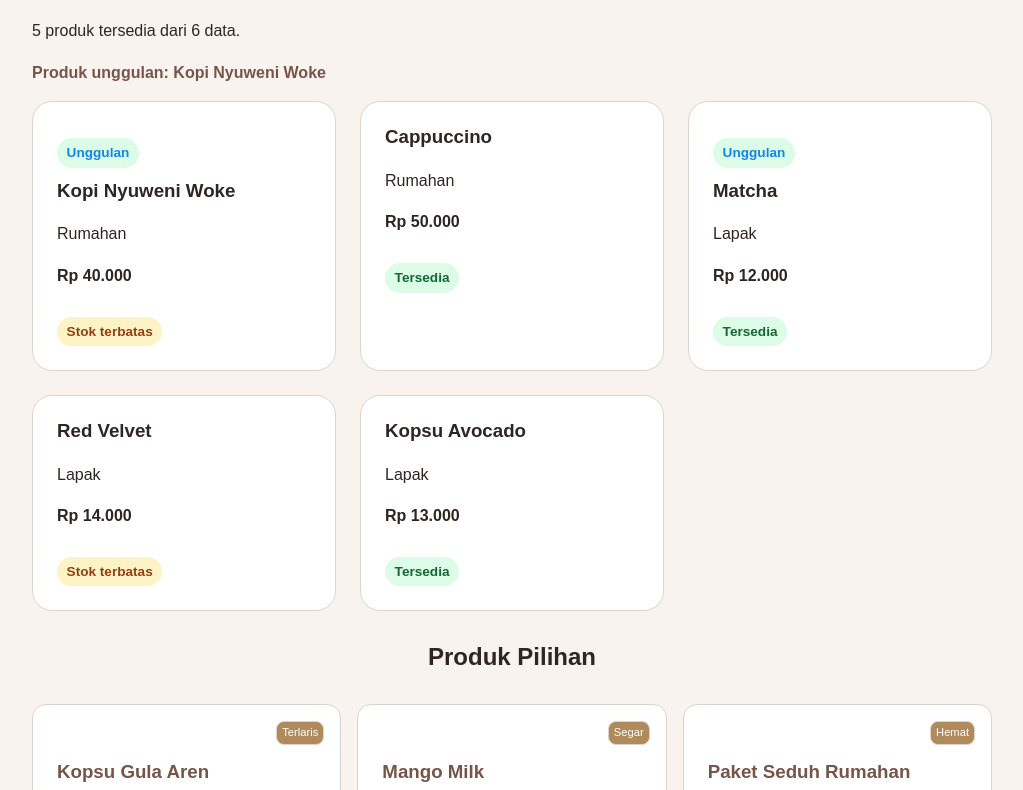
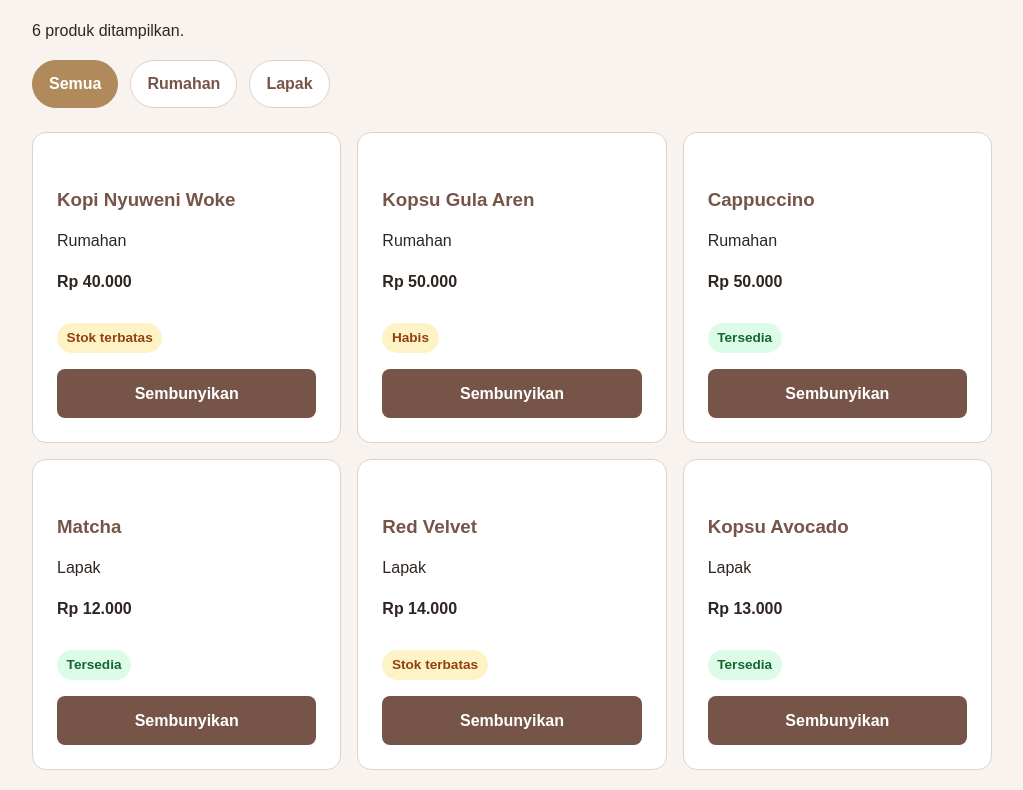
Before and after one commit to kmlmhmn/kopi-pojok-kidul, a plain HTML site: page produk.html in a window 1280 px wide. Shown: the part 715-1505 px from the top of the page, without its empty margins (128-1151 px from the left). Drawn offline with nearby package versions, Linux system fonts and the light colour scheme.

Commit message:
feat: add DOM product filter rendering

```diff
--- a/css/style.css
+++ b/css/style.css
@@ -530,6 +530,10 @@ th {
 }
 
 .js-product-card {
+  position: relative;
+  display: flex;
+  flex-direction: column;
+  margin: 0;
   padding: var(--space-4);
   border: 1px solid var(--color-border);
   border-radius: var(--radius-lg);
@@ -537,7 +541,9 @@ th {
 }
 
 .stock-badge {
+  margin-bottom: var(--space-3);
   display: inline-flex;
+  width: fit-content;
   margin-block-start: var(--space-2);
   padding: 0.25rem 0.6rem;
   border-radius: 999px;
@@ -563,18 +569,65 @@ th {
 }
 
 .featured-badge {
+  position: absolute;
+  top: var(--space-3);
+  right: var(--space-3);
   display: inline-flex;
   align-self: flex-end;
   margin-block-start: var(--space-2);
   margin-block-end: var(--space-2);
   padding: 0.25rem 0.6rem;
   border-radius: 999px;
-  font-size: 0.85rem;
+  font-size: 0.75rem;
   font-weight: 700;
   background: #dcfce7;
   color: #0c87eb;
 }
 
+.filter-bar {
+  display: flex;
+  flex-wrap: wrap;
+  gap: 0.75rem;
+  margin-block: 1rem 1.5rem;
+}
+
+.filter-button {
+  border: 1px solid var(--color-border, #cbd5e1);
+  border-radius: 999px;
+  background: #ffffff;
+  color: var(--color-primary, #1f2937);
+  padding: 0.65rem 1rem;
+  font-weight: 700;
+  cursor: pointer;
+}
+
+.filter-button:hover {
+  background: var(--color-focus);
+  color: #1f2937;
+}
+
+.filter-button.is-active {
+  background: var(--color-focus);
+  border-color: var(--color-focus);
+  color: #ffff;
+}
+
+.filter-button:hover,
+.filter-button:focus-visible {
+  color: #ffffff;
+  border-color: var(--color-primary, #2563eb);
+  outline: 3px solid rgb(37 99 235 / 20%);
+  outline-offset: 2px;
+}
+
+.empty-state {
+  grid-column: 1 / -1;
+  border: 1px dashed #94a3b8;
+  border-radius: 1rem;
+  padding: 1rem;
+  background: #ffffff;
+  color: #64748b;
+}
 /* ============== Tentang ================= */
 .about-image {
   display: block;
--- a/js/app.js
+++ b/js/app.js
@@ -7,6 +7,10 @@ const produkUmkm = [
   { nama: "Kopsu Avocado", kategori: "Lapak", berat : null ,harga: 13000, stok: 10, unggulan : false },
 ];
 console.table(produkUmkm);
+
+const produkGrid = document.querySelector("#produk-grid");
+const produkStatus = document.querySelector("#produk-status");
+const tombolFilter = document.querySelectorAll("[data-filter]");
 
 // =========== Format rupiah ============
 function formatRupiah(nilai) {
@@ -58,21 +62,83 @@ function buatKartuProduk(produk) {
     </article>
   `;
 }
-// ============= Pengolahan data produk =============
-const produkTersedia = produkUmkm.filter((produk) => produk.stok > 0);
-console.log("Produk tersedia:", produkTersedia);
-const produkUnggulan = produkUmkm.find((produk) => produk.unggulan === true);
-console.log("Produk unggulan:", produkUnggulan);
-const markupProduk = produkTersedia.map(buatKartuProduk).join("");
-console.log("Markup produk:", markupProduk);
 
-// ============ forEach untuk debugging terarah ==============
-produkUmkm.forEach((produk) => {
-  console.log("Debug produk:", produk.nama, "stok:", produk.stok);
-});
+function buatElemenProduk(produk) {
+  const card = document.createElement("article");
+  card.classList.add("product-card");
 
-// ======== RENDER DATA KE DOM ============
-function renderProduk() {
+  const title = document.createElement("h3");
+  title.textContent = produk.nama;
+
+  const category = document.createElement("p");
+  category.classList.add("category-note");
+  category.textContent = produk.kategori;
+
+  const price = document.createElement("p");
+  price.classList.add("price");
+  price.textContent = formatRupiah(produk.harga);
+
+  const removeButton = document.createElement("button");
+  removeButton.type = "button";
+  removeButton.textContent = "Sembunyikan";
+  removeButton.classList.add("ghost-button");
+
+  removeButton.addEventListener("click", () => {
+    card.remove();
+    produkStatus.textContent = "Satu kartu disembunyikan dari tampilan sementara.";
+  });
+
+  const stock = document.createElement("span");
+  const status = statusStok(produk.stok);
+  stock.classList.add("stock-badge");
+  if (status.className) {
+    stock.classList.add(status.className);
+  }
+  stock.textContent = status.label;
+
+  card.append(title, category, price, stock, removeButton);
+  return card;
+}
+
+//empty state
+function buatEmptyState(kategori) {
+  const empty = document.createElement("p");
+  empty.classList.add("empty-state");
+  empty.textContent = `Belum ada produk pada kategori ${kategori}.`;
+  return empty;
+}
+
+// render produk filter
+function renderProduk(kategoriAktif = "Semua") {
+  if (!produkGrid || !produkStatus) {
+    console.warn("Target render produk tidak ditemukan.");
+    return;
+  }
+
+  console.log("Render kategori:", kategoriAktif);
+
+
+  const produkTampil = kategoriAktif === "Semua"
+    ? produkUmkm
+    : produkUmkm.filter((produk) => produk.kategori === kategoriAktif);
+
+  produkGrid.replaceChildren();
+
+  if (produkTampil.length === 0) {
+    produkGrid.append(buatEmptyState(kategoriAktif));
+    produkStatus.textContent = "0 produk ditemukan.";
+    return;
+  }
+
+  produkTampil.forEach((produk) => {
+    produkGrid.append(buatElemenProduk(produk));
+  });
+
+  produkStatus.textContent = `${produkTampil.length} produk ditampilkan.`;
+}
+
+// render produk dari data lokal/versi p10
+function renderProdukDinamis() {
   const grid = document.querySelector("#produk-dinamis");
   const ringkasan = document.querySelector("#produk-ringkasan");
   const unggulan = document.querySelector("#produk-unggulan");
@@ -87,11 +153,40 @@ function renderProduk() {
   const markupProduk = produkTersedia.map(buatKartuProduk).join("");
 
   grid.innerHTML = markupProduk;
+
   ringkasan.textContent = `${produkTersedia.length} produk tersedia dari ${produkUmkm.length} data.`;
+
   unggulan.textContent = produkUnggulan
     ? `Produk unggulan: ${produkUnggulan.nama}`
     : "Belum ada produk unggulan.";
+}
 
-  console.table(produkUmkm);
-}
-document.addEventListener("DOMContentLoaded", renderProduk);
+renderProduk();
+renderProdukDinamis();
+
+
+// ============= Pengolahan data produk =============
+const produkTersedia = produkUmkm.filter((produk) => produk.stok > 0);
+console.log("Produk tersedia:", produkTersedia);
+const produkUnggulan = produkUmkm.find((produk) => produk.unggulan === true);
+console.log("Produk unggulan:", produkUnggulan);
+const markupProduk = produkTersedia.map(buatKartuProduk).join("");
+console.log("Markup produk:", markupProduk);
+
+// ============ forEach untuk debugging terarah ==============
+produkUmkm.forEach((produk) => {
+  console.log("Debug produk:", produk.nama, "stok:", produk.stok);
+});
+
+//menambhkan event listener untuk tombol filter
+tombolFilter.forEach((tombol) => {
+  tombol.addEventListener("click", (event) => {
+    const tombolAktif = event.currentTarget;
+    const kategori = tombolAktif.dataset.filter;
+
+    tombolFilter.forEach((item) => item.classList.remove("is-active"));
+    tombolAktif.classList.add("is-active");
+
+    renderProduk(kategori);
+  });
+});
--- a/produk.html
+++ b/produk.html
@@ -38,6 +38,21 @@
         <p>Pilih produk sesuai kebutuhan anda.</p>
         <img class="hero-image" src="assets/images/produkkopiSeduhan.png" alt="gambar menu kopi seduhan Kopi Pojok Kidul">
         <figcaption>Menu Kopi Seduhan dari Kopi Pojok Kidul tersedia berbagai macam ukuran dengan banyak variasi harga.</figcaption>
+
+        <section class="product-section" aria-labelledby="produk-title">
+            <div class="section-heading">
+                <p class="eyebrow">Katalog</p>
+                <h2 id="produk-title">Produk Unggulan UMKM</h2>
+                <p id="produk-status" class="produk-status">Produk belum dimuat.</p>
+            </div>
+            <!-- katalog dengan filter -->
+            <div class="filter-bar" aria-label="Filter kategori produk">
+                <button type="button" class="filter-button is-active" data-filter="Semua">Semua</button>
+                <button type="button" class="filter-button" data-filter="Rumahan">Rumahan</button>
+                <button type="button" class="filter-button" data-filter="Lapak">Lapak</button>
+            </div>
+            <div id="produk-grid" class="product-grid" aria-live="polite"></div>
+        </section>
 
         <section class="section" aria-labelledby="produk-dinamis-title">
             <div class="section-header">
```
